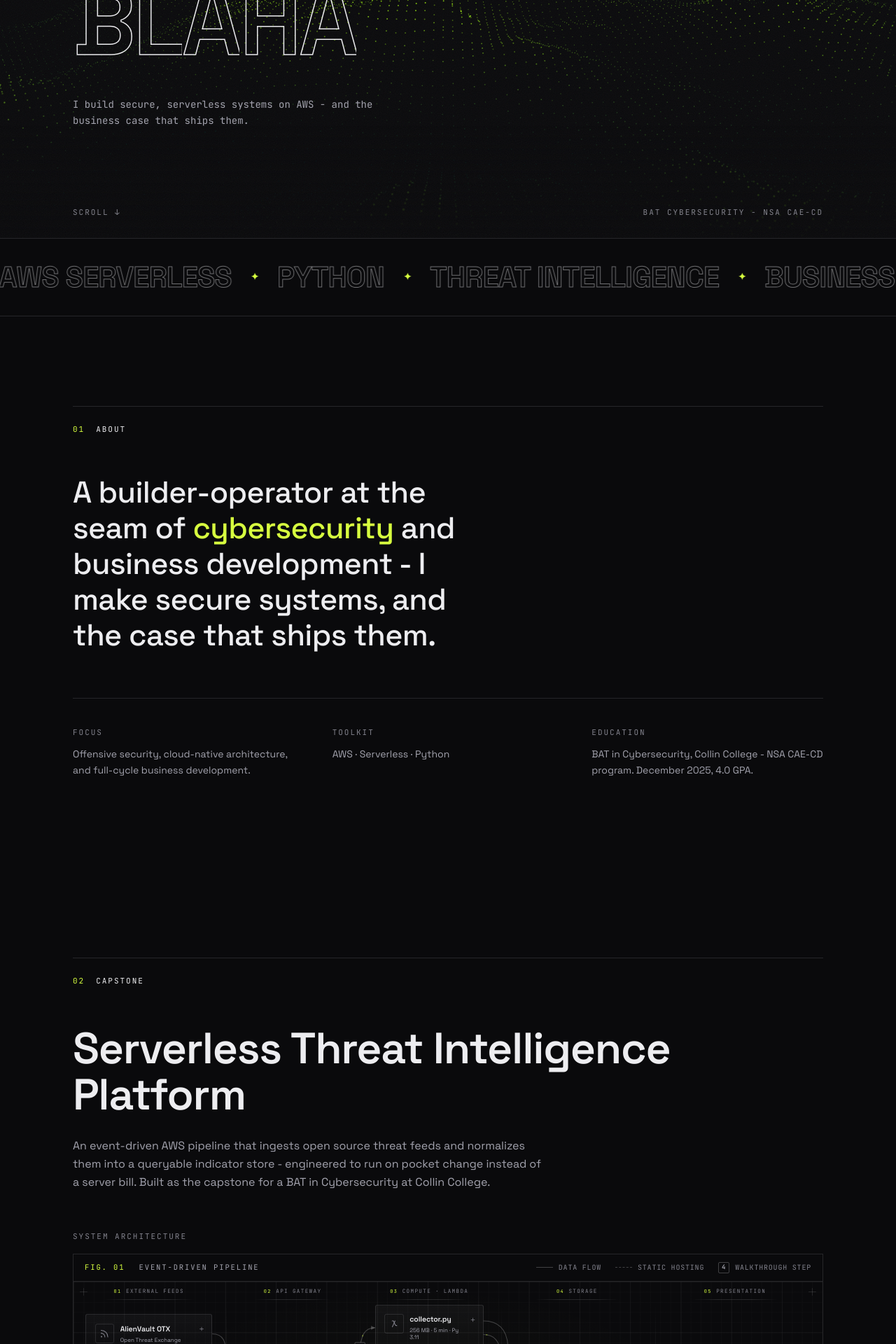
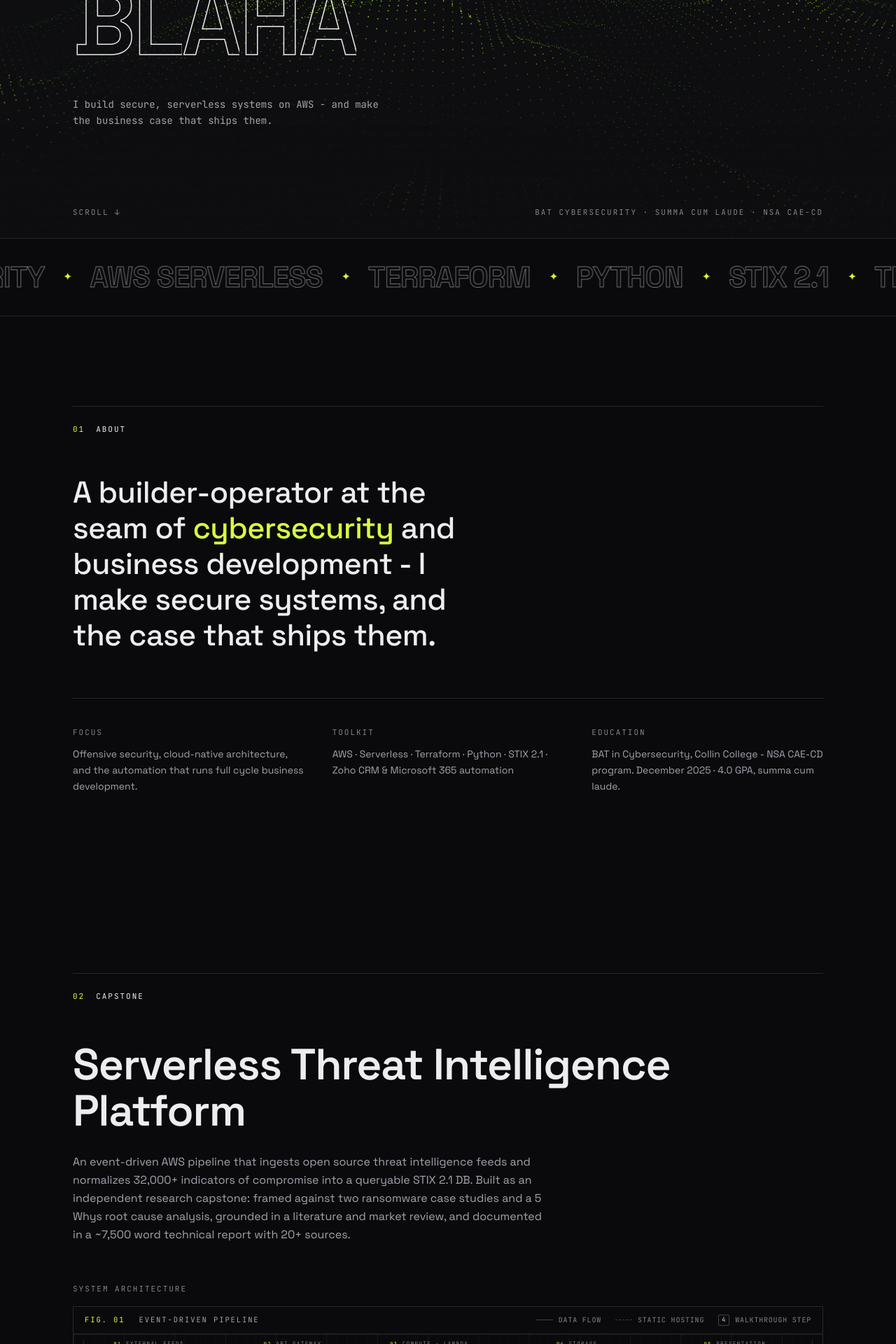
Before and after one commit to realmbs/realmbs.github.io, a React (Vite) app: page / in a window 1280 px wide. Shown: the part 460-2380 px from the top of the page at 70% size. Built offline with nearby package versions, Linux system fonts and the light colour scheme.

Commit message:
content update

```diff
--- a/src/components/Bio.tsx
+++ b/src/components/Bio.tsx
@@ -13,15 +13,15 @@ const LEDE: { w: string; acid?: boolean }[] = [
 const facts = [
   {
     label: 'Focus',
-    body: 'Offensive security, cloud-native architecture, and full-cycle business development.',
+    body: 'Offensive security, cloud-native architecture, and the automation that runs full cycle business development.',
   },
   {
     label: 'Toolkit',
-    body: 'AWS · Serverless · Python',
+    body: 'AWS · Serverless · Terraform · Python · STIX 2.1 · Zoho CRM & Microsoft 365 automation'
   },
   {
     label: 'Education',
-    body: 'BAT in Cybersecurity, Collin College - NSA CAE-CD program. December 2025, 4.0 GPA.',
+    body: 'BAT in Cybersecurity, Collin College - NSA CAE-CD program. December 2025 · 4.0 GPA, summa cum laude.'
   },
 ]
 
--- a/src/components/Capstone.tsx
+++ b/src/components/Capstone.tsx
@@ -6,11 +6,11 @@ const ArchitectureDiagram = lazy(() => import('./architecture/ArchitectureDiagra
 
 const stats = [
   { value: '32,000+', label: 'indicators of compromise ingested and normalized' },
-  { value: '$0.82', label: 'total monthly AWS cost in steady-state operation' },
-  { value: '0', label: 'servers to patch, manage, or pay for while idle' },
+  { value: '$0.82', label: 'total monthly AWS cost in steady state operation' },
+  { value: '30+', label: 'days of continuous uptime' },
 ]
 
-const tags = ['AWS', 'Serverless', 'Python', 'Threat Intelligence']
+const tags = ['AWS', 'Serverless', 'Python', 'STIX 2.1', 'Terraform', 'Threat Intelligence']
 
 /** Stat figure that counts up from zero the first time it scrolls into view. */
 function StatValue({ value }: { value: string }) {
@@ -27,11 +27,11 @@ function StatValue({ value }: { value: string }) {
   const format = (n: number) =>
     parsed
       ? parsed.prefix +
-        n.toLocaleString('en-US', {
-          minimumFractionDigits: parsed.decimals,
-          maximumFractionDigits: parsed.decimals,
-        }) +
-        parsed.suffix
+      n.toLocaleString('en-US', {
+        minimumFractionDigits: parsed.decimals,
+        maximumFractionDigits: parsed.decimals,
+      }) +
+      parsed.suffix
       : value
 
   const [display, setDisplay] = useState(() => (reduced || !parsed ? value : format(0)))
@@ -80,9 +80,7 @@ export default function Capstone() {
           Serverless Threat Intelligence Platform
         </h3>
         <p ref={bodyRef} className="reveal mt-7 max-w-2xl leading-relaxed text-muted">
-          An event-driven AWS pipeline that ingests open source threat feeds and normalizes them
-          into a queryable indicator store - engineered to run on pocket change instead of a server
-          bill. Built as the capstone for a BAT in Cybersecurity at Collin College.
+          An event-driven AWS pipeline that ingests open source threat intelligence feeds and normalizes 32,000+ indicators of compromise into a queryable STIX 2.1 DB. Built as an independent research capstone: framed against two ransomware case studies and a 5 Whys root cause analysis, grounded in a literature and market review, and documented in a ~7,500 word technical report with 20+ sources.
         </p>
         <div ref={diagramRef} className="reveal mt-14">
           <p className="t-label mb-4">System architecture</p>
@@ -114,7 +112,7 @@ export default function Capstone() {
             download
             className="t-label group inline-flex items-center gap-3 border border-line px-6 py-4 !text-fg transition-colors hover:border-acid/40 hover:!text-acid"
           >
-            Download the capstone paper
+            Download paper
             <span className="text-acid transition-transform group-hover:translate-y-0.5" aria-hidden>
               ↓
             </span>
--- a/src/components/Hero.tsx
+++ b/src/components/Hero.tsx
@@ -138,7 +138,7 @@ export default function Hero() {
             className={`mt-7 max-w-md font-mono text-sm leading-relaxed text-muted ${enter}`}
             style={delay('0.5s')}
           >
-            I build secure, serverless systems on AWS - and the business case that ships them.
+            I build secure, serverless systems on AWS - and make the business case that ships them.
           </p>
         </div>
 
@@ -146,7 +146,7 @@ export default function Hero() {
           <p className="t-label" aria-hidden>
             Scroll ↓
           </p>
-          <p className="t-label hidden sm:block">BAT Cybersecurity - NSA CAE-CD</p>
+          <p className="t-label hidden sm:block">BAT CYBERSECURITY · SUMMA CUM LAUDE · NSA CAE-CD</p>
         </div>
       </div>
     </section>
--- a/src/components/Marquee.tsx
+++ b/src/components/Marquee.tsx
@@ -1,10 +1,14 @@
 const ITEMS = [
   'Offensive Security',
+  'Cloud Security',
   'AWS Serverless',
+  'Terraform',
   'Python',
+  'STIX 2.1',
   'Threat Intelligence',
+  'Workflow Automation',
   'Business Development',
-  'Cloud Architecture',
+  'Cloud Architecture'
 ]
 
 /** Decorative skills ticker — outline display type drifting between hairlines. */
--- a/src/main.tsx
+++ b/src/main.tsx
@@ -3,12 +3,6 @@ import { createRoot } from 'react-dom/client'
 import App from './App'
 import './styles/index.css'
 
-// A note for anyone curious enough to open DevTools.
-console.log(
-  '%c MARK BLAHA %c\n\nCybersecurity × Business Development\nHand-built with React, three.js, and Tailwind — no template.\nCurious how something works? Source ships unminified in dev.\n\nSay hi → markblaha96@icloud.com\n',
-  'font-family:monospace;font-size:14px;font-weight:700;color:#0a0a0c;background:#d7ff3f;padding:4px 8px;',
-  'font-family:monospace;font-size:12px;color:#a3a3ae;',
-)
 
 createRoot(document.getElementById('root')!).render(
   <StrictMode>
```
